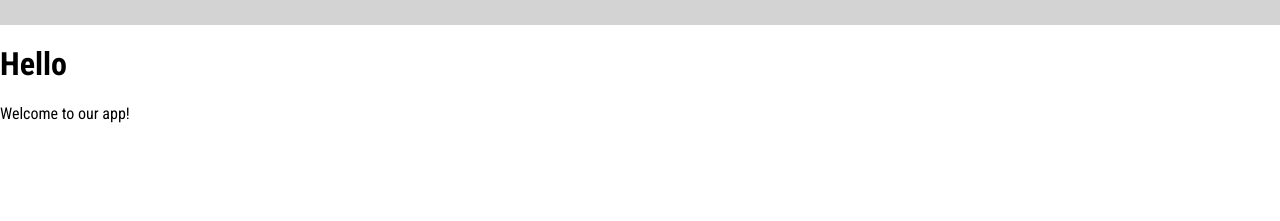
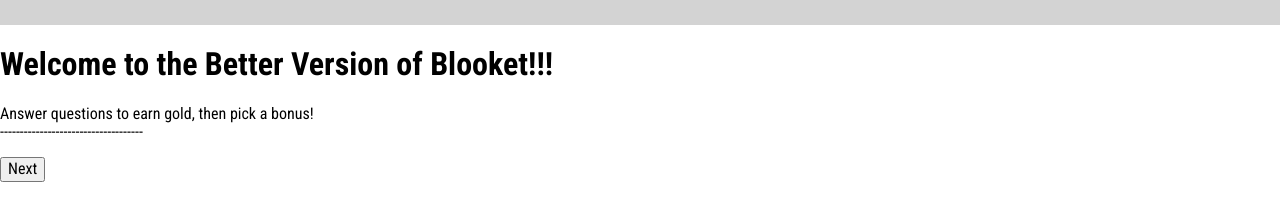
Before and after one commit to t0hm1d01/Multilingual-Blooket-ST-3000, a plain HTML site: page index.html in a window 1280 px wide. Shown: the part 85-306 px from the top of the page. Drawn offline with nearby package versions, Linux system fonts and the light colour scheme; a web font is replaced by a local one.

Commit message:
Updatedindex.html

```diff
--- a/index.html
+++ b/index.html
@@ -9,12 +9,12 @@
 <body>
     <audio id = "music" src = "Cash - Mark Karan, Scott Guberman, Angeline Saris, Jeremy Hoenig.mp3" controls autoplay></audio>
     <input type = "range" class = "volumeSlider" min = "0" max = "1" step = "0.10" value = "0.5">
-
     <header>
             <nav>
                 <div class = "logo">
                     <a href = "#"><img src = "https://cdn.worldvectorlogo.com/logos/st-1.svg" alt = "ST logo"> </a>
                 </div>
+
                 <div class = "lang-menu">
                     <div class = "selected-lang">
                         Language Options
@@ -40,9 +40,16 @@
 </html>
 
 <main>
-<h1 id = "greetings"> Hello</h1>
-<p id = "description"> Welcome to our app!</p>
+    <div id ="quiz-container">
+        <h1 id = "greetings">Welcome to the Better Version of Blooket!!!</h1>
+            <div id = "question-box"></div>
+            <div class = "desc-row">
+                <p id = "description">
+                    Answer questions to earn gold, then pick a bonus!<br>
+                    ------------------------------------
+                 </p>
+            <button id = "next-btn">Next</button>
+        </div>
+    </div>
 </main>
-
-
 <script src = "script.js"></script>
```
